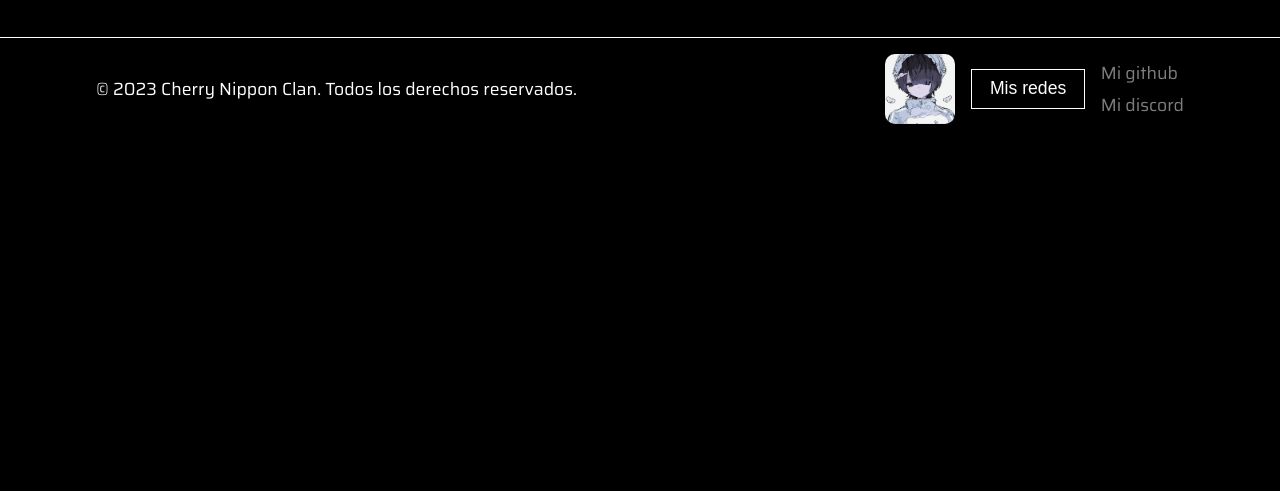
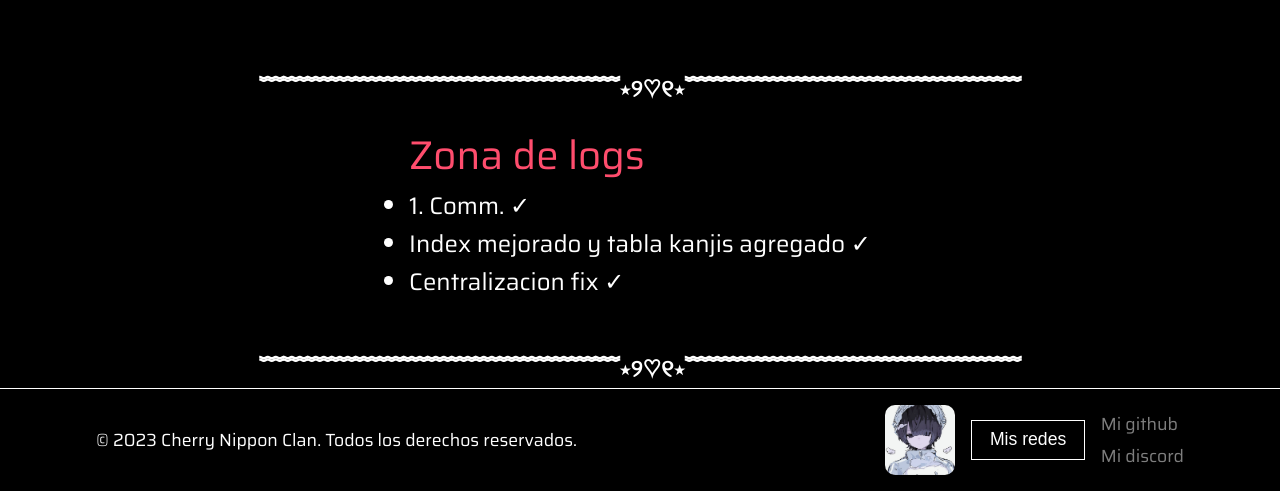
Before and after one commit to Yukki-G/JapanJump, a plain HTML site: page index.html in a window 1280 px wide. Shown: the part 1921-2412 px from the top of the page. Before the commit the page ends 2061 px from the top, so only its background shows below. Drawn offline with Linux system fonts and the light colour scheme.

Commit message:
logs agregados

```diff
--- a/index.html
+++ b/index.html
@@ -124,6 +124,17 @@
             </div>
         </div>
 
+        <h4>﹌﹌﹌﹌﹌﹌﹌﹌﹌﹌﹌﹌﹌﹌﹌⋆୨♡୧⋆﹌﹌﹌﹌﹌﹌﹌﹌﹌﹌﹌﹌﹌﹌</h4>
+        <div class="logs">
+            <span>Zona de logs</span>
+            <ul>
+                <li>1. Comm. ✓</li>
+                <li>Index mejorado y tabla kanjis agregado ✓</li>
+                <li>Centralizacion fix ✓</li>
+            </ul>
+        </div>
+        <h4>﹌﹌﹌﹌﹌﹌﹌﹌﹌﹌﹌﹌﹌﹌﹌⋆୨♡୧⋆﹌﹌﹌﹌﹌﹌﹌﹌﹌﹌﹌﹌﹌﹌</h4>
+
     </main>
 
     <footer>
--- a/style.css
+++ b/style.css
@@ -611,6 +611,19 @@ h4 {
     flex-direction: column;
   }
   }
+
+/* Logs temporales ========================================*/
+.logs {
+  padding: 1rem;
+  span {
+    font-size: clamp(1.5rem, 5vw, 2.5rem);
+    color: #ff4d6d;
+  }
+  ul {
+    color: var(--color-text);
+    font-size: clamp(1.1rem, 3vw, 1.5rem);
+  }
+}
 
 
 /* ============================================================ */
```
